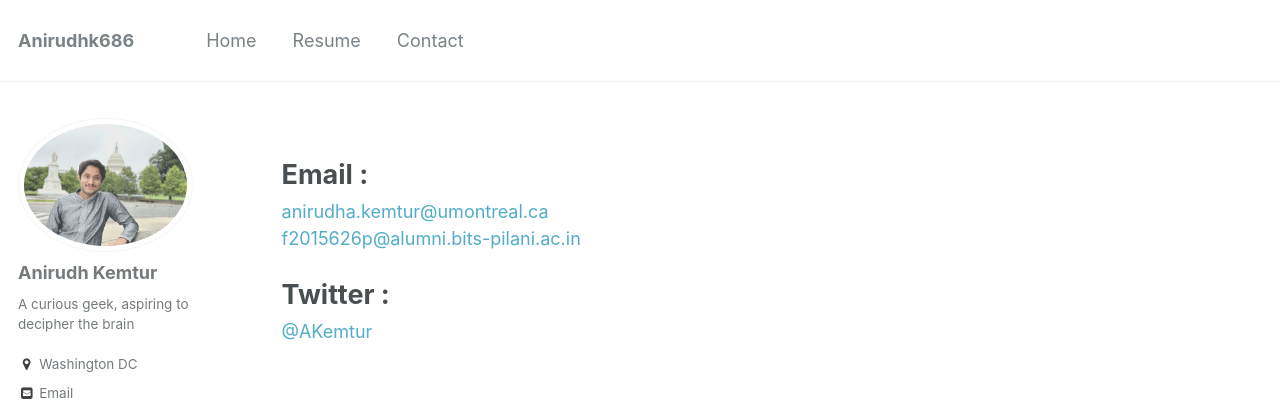
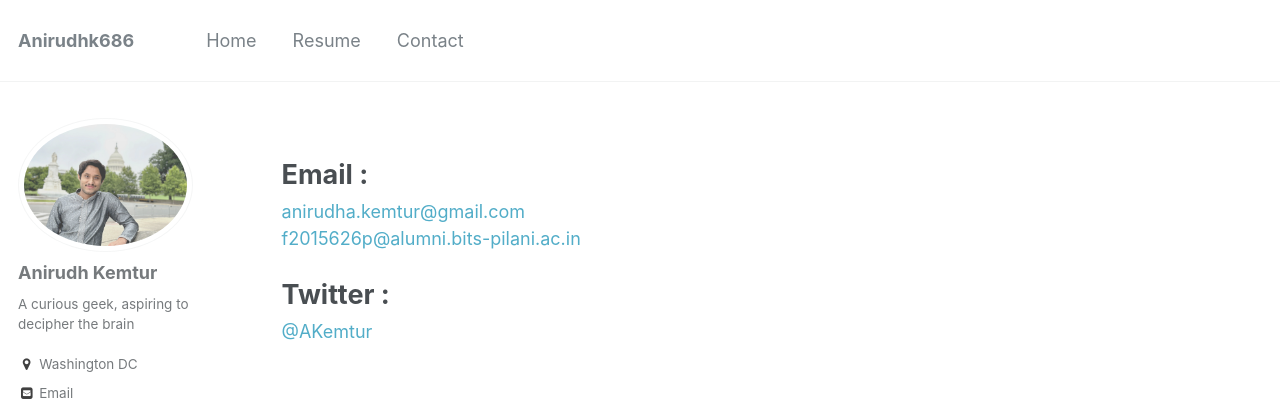
Before and after one commit to anirudhk686/anirudhk686.github.io, a Jekyll site: the page built from _pages/contact.md, in a window 1280 px wide. Shown: the top 401 px of the page. Built offline with Jekyll 4.4.1, drawn with Linux system fonts in a browser that asks for light colours.

Commit message:
Update contact.md

```diff
--- a/_pages/contact.md
+++ b/_pages/contact.md
@@ -10,7 +10,7 @@ redirect_from:
 
 
 #### <span style="font-size: 2em;">Email :</span>
- [anirudha.kemtur@umontreal.ca](mailto:anirudha.kemtur@umontreal.ca)<br>
+ [anirudha.kemtur@gmail.com](mailto:anirudha.kemtur@gmail.com)<br>
  [f2015626p@alumni.bits-pilani.ac.in](mailto:f2015626p@alumni.bits-pilani.ac.in) <br>
 
 
```
